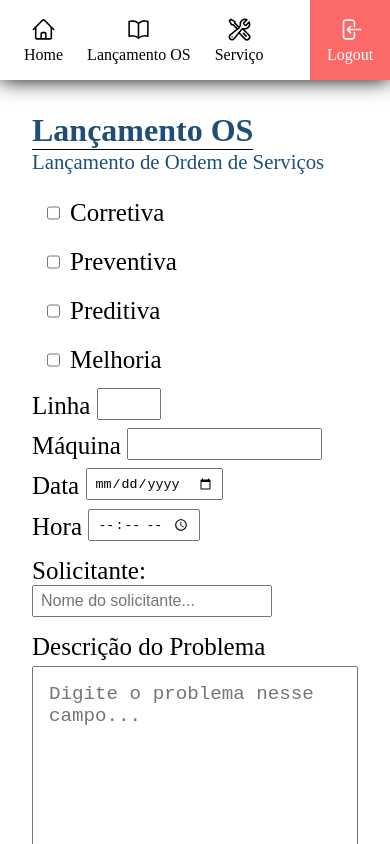
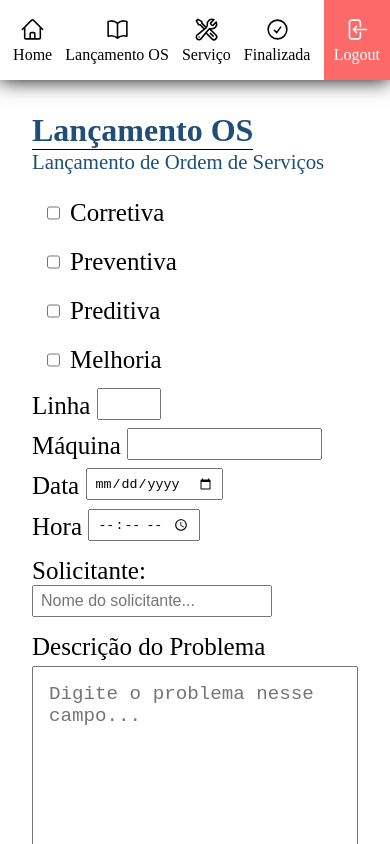
Before and after one commit to RafaelRF99/Flabeg-Manutencao, a Next.js app in the folder FrontEnd/tcc/: page /lancamento in a window 390 px wide. Shown: the top 844 px of the page. Built offline with nearby package versions, Linux system fonts and the light colour scheme.

Commit message:
refactor: MenuLateral e page Finalizada

```diff
--- a/FrontEnd/tcc/src/components/Layout/MenuLateral/IconeLateral/IconeLateral.module.css
+++ b/FrontEnd/tcc/src/components/Layout/MenuLateral/IconeLateral/IconeLateral.module.css
@@ -6,13 +6,13 @@
     text-align: center;
     height: 80px;
     width: 100%;
-    color: #FFF;
-    background-color: #0005;
+    color: #7c7c7c;
+    background-color: #d0d0d03f;
     margin-bottom: 3px;
 }
 
 .iconePadrao:hover {
-    background-color: #0006;
+    background-color: #0002;
     cursor: pointer;
 }
 
@@ -44,12 +44,7 @@
     .iconePadrao {
         text-align: center;
         background-color: #FFF;
-        margin: 0 12px;
         color: #000;
-    }
-
-    .iconeSair {
-        margin: 0 0 0 12px;
     }
 
     .iconeSair {
--- a/FrontEnd/tcc/src/components/Layout/MenuLateral/MenuLateral.module.css
+++ b/FrontEnd/tcc/src/components/Layout/MenuLateral/MenuLateral.module.css
@@ -2,7 +2,8 @@
     width: 120px;
     min-height: 100vh;
     height: auto;
-    background-color: #c0c0c0;
+    background-color: #FFF;
+    box-shadow: 0px 5px 20px;
     display: flex;
     flex-direction: column;
 }
@@ -27,7 +28,8 @@
     }
 
     .meio {
+        width: 100%;
         display: flex;
-        flex-grow: 0;
+        justify-content: space-evenly;
     }
 }
--- a/FrontEnd/tcc/src/components/Layout/MenuLateral/index.tsx
+++ b/FrontEnd/tcc/src/components/Layout/MenuLateral/index.tsx
@@ -1,7 +1,7 @@
 import styles from './MenuLateral.module.css'
 
 import Link from 'next/link'
-import { IconeHome, IconeLivro, IconeLogout, IconeServico } from '@/icons'
+import { IconeFinalizado, IconeHome, IconeLivro, IconeLogout, IconeServico } from '@/icons'
 
 import Logo from '../Logo'
 import IconeLateral from './IconeLateral'
@@ -20,6 +20,9 @@ export default function MenuLateral() {
                 <Link href="/servico">
                     <IconeLateral titulo='Serviço' icone={IconeServico} />
                 </Link>
+                <Link href="/finalizada">
+                    <IconeLateral titulo='Finalizada' icone={IconeFinalizado} />
+                </Link>
             </div>
             <IconeLateral titulo='Logout' logout={true} icone={IconeLogout} />
         </div>
--- a/FrontEnd/tcc/src/icons/index.tsx
+++ b/FrontEnd/tcc/src/icons/index.tsx
@@ -33,3 +33,9 @@ export const IconeEdicao = (
         <path strokeLinecap="round" strokeLinejoin="round" d="M16.862 4.487l1.687-1.688a1.875 1.875 0 112.652 2.652L10.582 16.07a4.5 4.5 0 01-1.897 1.13L6 18l.8-2.685a4.5 4.5 0 011.13-1.897l8.932-8.931zm0 0L19.5 7.125M18 14v4.75A2.25 2.25 0 0115.75 21H5.25A2.25 2.25 0 013 18.75V8.25A2.25 2.25 0 015.25 6H10" />
     </svg>
 )
+
+export const IconeFinalizado = (
+    <svg xmlns="http://www.w3.org/2000/svg" fill="none" viewBox="0 0 24 24" strokeWidth={1.5} stroke="currentColor" className="w-6 h-6">
+        <path strokeLinecap="round" strokeLinejoin="round" d="M9 12.75L11.25 15 15 9.75M21 12a9 9 0 11-18 0 9 9 0 0118 0z" />
+    </svg>
+)
```
Also changed, not shown: FrontEnd/tcc/src/pages/finalizada.tsx (added, +11 -0 lines), FrontEnd/tcc/src/pages/pedidos.tsx (deleted, +0 -11 lines).
